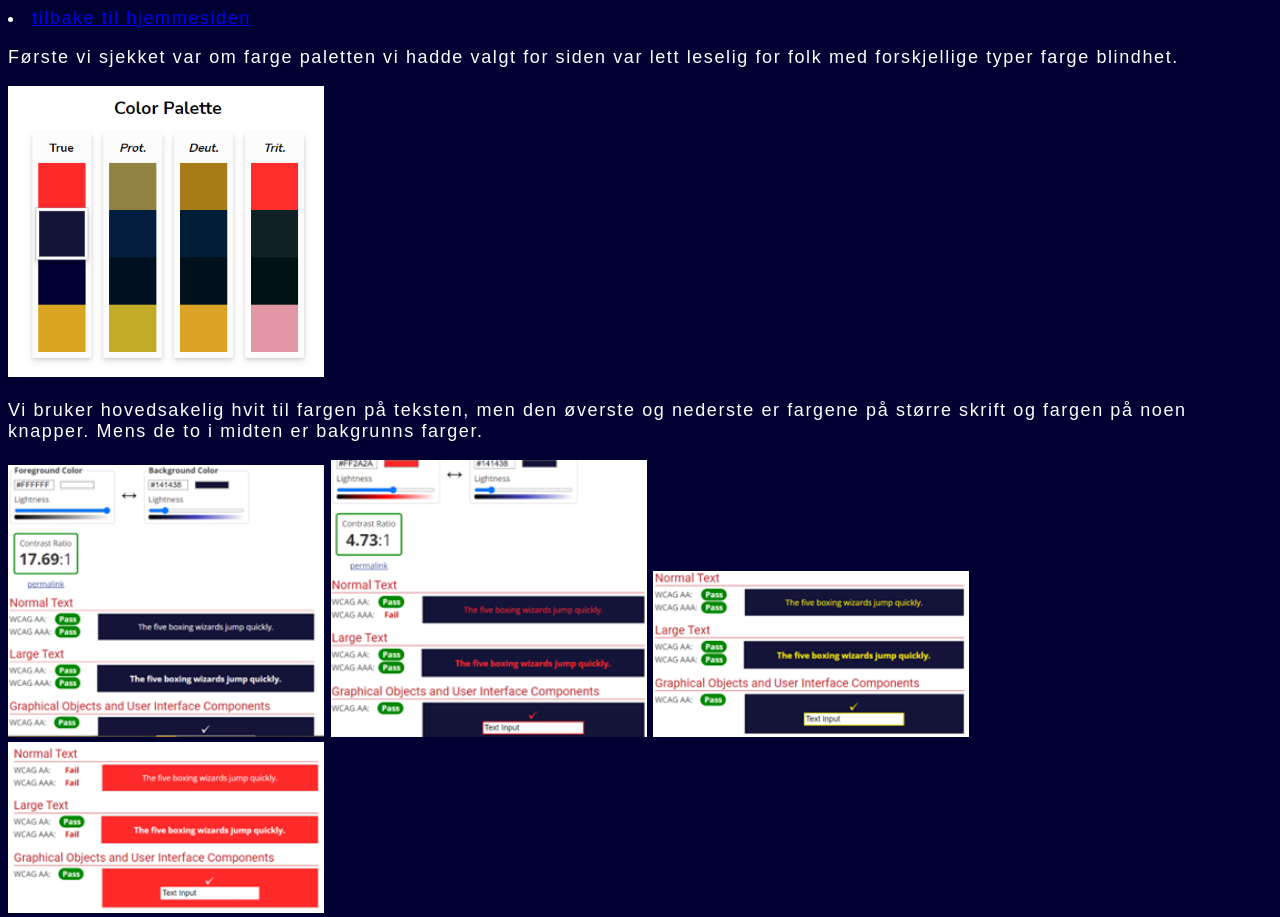
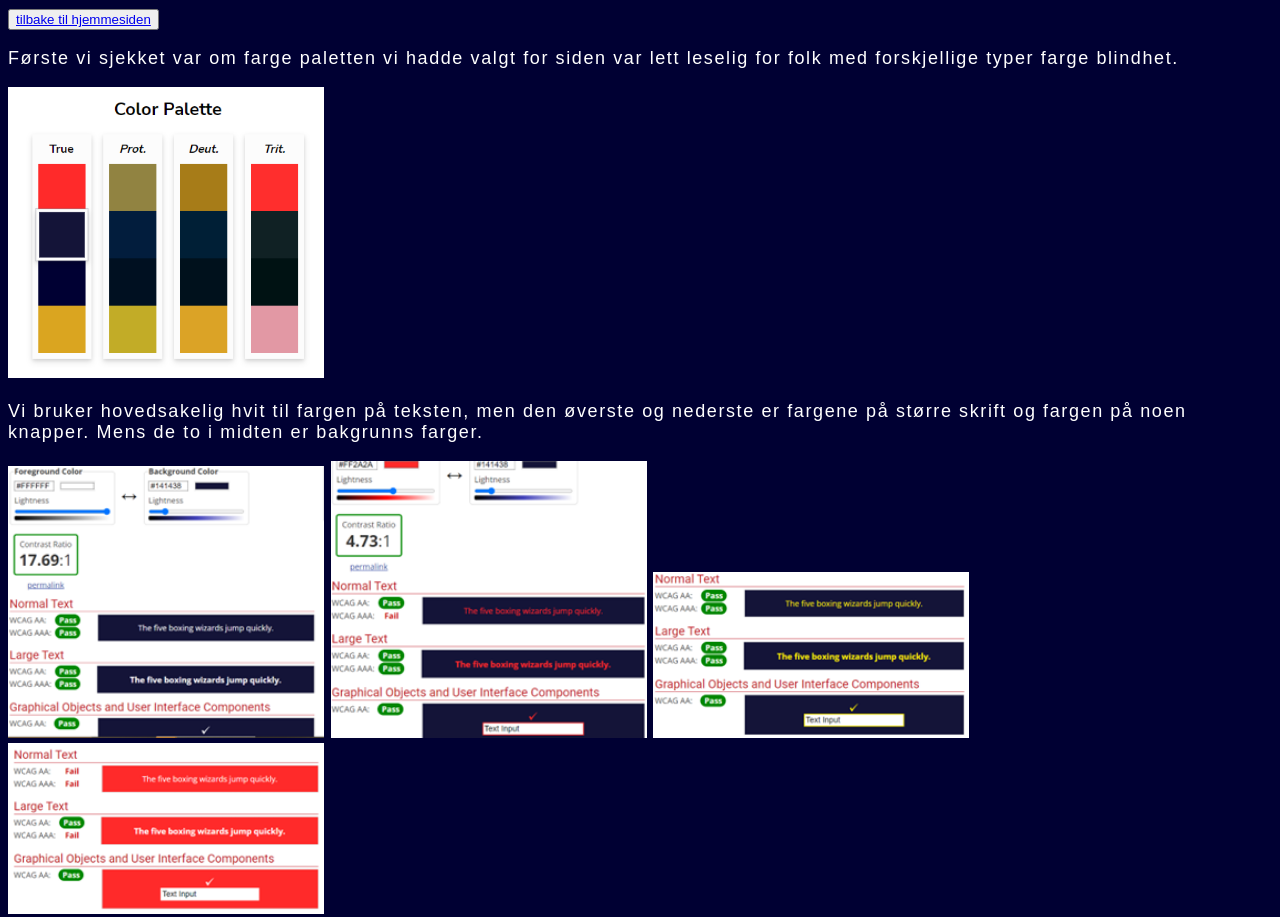
Before and after one commit to ashrap/Eksamen, a plain HTML site: page Accessibility.html in a window 1280 px wide. Shown: the top 917 px of the page. Drawn offline with Linux system fonts and the light colour scheme.

Commit message:
Update Accessibility.html

```diff
--- a/Accessibility.html
+++ b/Accessibility.html
@@ -8,7 +8,7 @@
     <title>Document</title>
 </head>
 <body>
-        <li><a href="index.html">tilbake til hjemmesiden</a></li>
+        <button><a href="index.html">tilbake til hjemmesiden</a></button>
     <p>
         Første vi sjekket var om farge paletten vi hadde valgt for siden var lett leselig for folk med forskjellige typer farge blindhet.
     </p>
```
